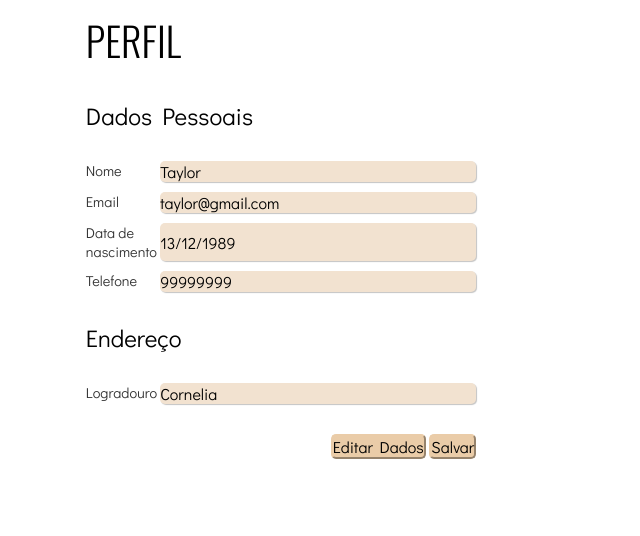
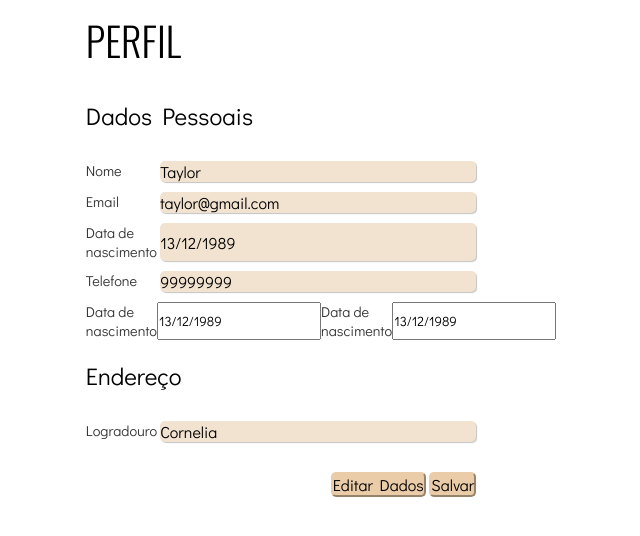
Before and after one commit to PedroGiacomin/life-joias, a React (Create React App) app: page /perfil in a window 1280 px wide. Shown: the top 536 px of the page, without its empty margins (334-974 px from the left). Built offline with nearby package versions, Linux system fonts and the light colour scheme.

Commit message:
Comecei a fazer dois inputs em uma linha so

```diff
--- a/src/pages/Perfil/Perfil.css
+++ b/src/pages/Perfil/Perfil.css
@@ -22,6 +22,10 @@
 .inputGroupPerfil{
   display: flex;
   padding-bottom: 10px;
+}
+
+.doisInputsPerfil{
+  display: flex;
 }
 
 .inputPerfil{
--- a/src/pages/Perfil/Perfil.js
+++ b/src/pages/Perfil/Perfil.js
@@ -26,11 +26,7 @@ function Perfil(){
   //Bool para permitir editar
   const [podeEditar, setPodeEditar] = useState(false);
 
-  function clickEditar(){
-    setPodeEditar(true);
-
-  }
-  //Input com uma so linha
+  //Input com uma so casa
   function basicInput(chave, valor){
 
     return(
@@ -51,17 +47,49 @@ function Perfil(){
     )
   }
 
+    //Input com uma so linha
+    function complexInput(chave, valor){
+
+      return(
+      <>
+        <Form.Group className="mb-3" className="inputGroupPerfilComplex">
+          <div className="doisInputsPerfil">
+            <Form.Label className="inputTipoPerfil">{chave}</Form.Label>
+            <Form.Control
+              className="inputPerfilComplex"
+              type="input"
+              defaultValue={valor}
+              readOnly={!podeEditar}
+              plaintext
+            />
+
+            <Form.Label className="inputTipoPerfil">{chave}</Form.Label>
+            <Form.Control
+              className="inputPerfilComplex"
+              type="input"
+              defaultValue={valor}
+              readOnly={!podeEditar}
+              plaintext
+            />
+          </div>
+        </Form.Group>
+      </>
+      )
+    }
+
+
   return(
     <div className="basePerfil">
       <div className="caixaPerfil">
         <h2 className="titlePerfil">Perfil</h2>
         <h3 className="subtitlePerfil">Dados Pessoais</h3>
         <Form className="formPerfil">
-
           {basicInput("Nome", pessoa.nome)}
           {basicInput("Email", pessoa.email)}
           {basicInput("Data de nascimento", pessoa.dataNascimento)}
           {basicInput("Telefone", pessoa.telefone)}
+
+          {complexInput("Data de nascimento", pessoa.dataNascimento)}
         </Form>
 
         <h3 className="subtitlePerfil">Endereço</h3>
@@ -69,6 +97,7 @@ function Perfil(){
           {basicInput("Logradouro", pessoa.endereco.rua)}
         </Form>
 
+        {/**Um botao que permite edicao e o outro que salva as alteracoes*/}
         <div className="doisBotoesPerfil">
           <Button className="botaoPerfil" variant="primary" size="lg"
             onClick={() => {setPodeEditar(true)}}>
@@ -80,7 +109,6 @@ function Perfil(){
           </Button>{' '}
         </div>
 
-
       </div>
     </div>
   );
```
Lines whose indentation alone changed are shown as unchanged.
